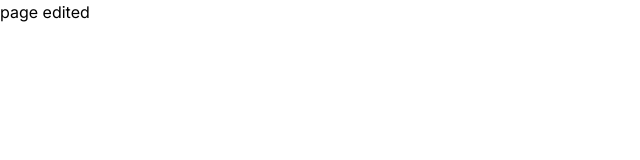
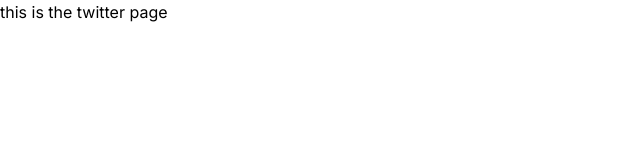
Before and after one commit to pankajrampawar/twitter-clone, a Next.js app in the folder client/: page / in a window 1280 px wide. Shown: the top 160 px of the page, without its empty margins (0-640 px from the left). Built offline with nearby package versions, Linux system fonts and the light colour scheme.

Commit message:
ui folder added for styling components

```diff
--- a/client/app/page.tsx
+++ b/client/app/page.tsx
@@ -3,7 +3,7 @@
 export default function Home() {
   return (
     <main >
-      page edited
+      this is the twitter page
     </main>
   )
 }
```
Also changed, not shown: client/app/ui/sidenav.tsx (added).
